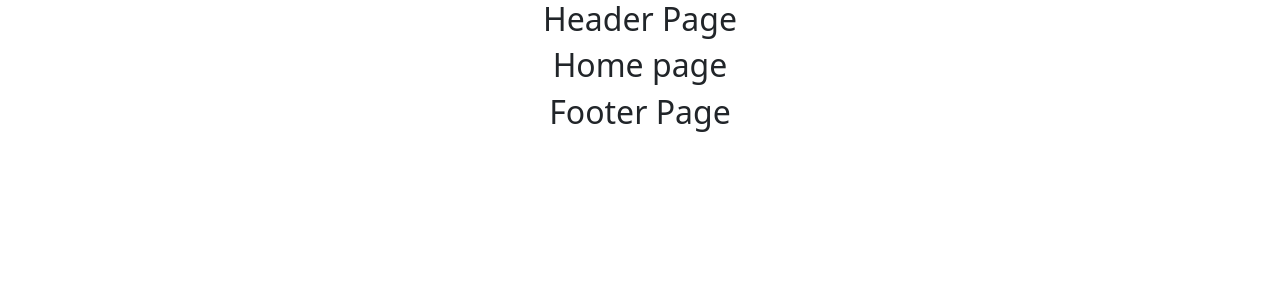
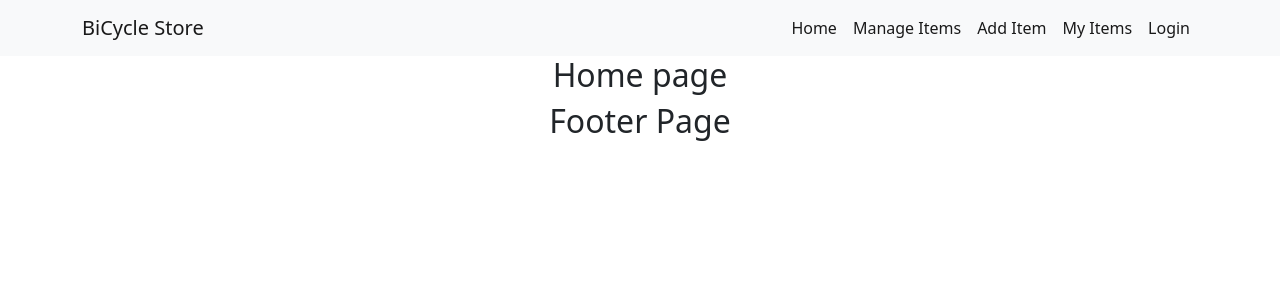
Before and after one commit to Ramash3828/warehouse-client, a React (Create React App) app: page / in a window 1280 px wide. Shown: the top 300 px of the page. Built offline with nearby package versions, Linux system fonts and the light colour scheme.

Commit message:
navbar done

```diff
--- a/public/index.html
+++ b/public/index.html
@@ -46,5 +46,11 @@
 
       To begin the development, run `npm start` or `yarn start`.
       To create a production bundle, use `npm run build` or `yarn build`.
-    --></body>
+    -->
+        <script
+            src="https://cdn.jsdelivr.net/npm/bootstrap@5.0.2/dist/js/bootstrap.bundle.min.js"
+            integrity="sha384-MrcW6ZMFYlzcLA8Nl+NtUVF0sA7MsXsP1UyJoMp4YLEuNSfAP+JcXn/tWtIaxVXM"
+            crossorigin="anonymous"
+        ></script>
+    </body>
 </html>
--- a/src/Components/Header/Header.js
+++ b/src/Components/Header/Header.js
@@ -1,10 +1,78 @@
 import React from "react";
+import { Link, NavLink } from "react-router-dom";
+
 import "./Header.css";
 
 const Header = () => {
     return (
         <div>
-            <h2>Header Page</h2>
+            <nav className="navbar navbar-expand-lg navbar-light bg-light">
+                <div className="container">
+                    <Link className="navbar-brand" to="/">
+                        BiCycle Store
+                    </Link>
+                    <button
+                        className="navbar-toggler"
+                        type="button"
+                        data-bs-toggle="collapse"
+                        data-bs-target="#navbarText"
+                        aria-controls="navbarText"
+                        aria-expanded="false"
+                        aria-label="Toggle navigation"
+                    >
+                        <span className="navbar-toggler-icon"></span>
+                    </button>
+                    <div className="collapse navbar-collapse" id="navbarText">
+                        <ul className="navbar-nav ms-auto mb-2 mb-lg-0">
+                            <li className="nav-item">
+                                <NavLink
+                                    className="nav-link active"
+                                    aria-current="page"
+                                    to="/"
+                                >
+                                    Home
+                                </NavLink>
+                            </li>
+                            <li className="nav-item">
+                                <NavLink
+                                    className="nav-link active"
+                                    aria-current="page"
+                                    to="/manageitems"
+                                >
+                                    Manage Items
+                                </NavLink>
+                            </li>
+                            <li className="nav-item">
+                                <NavLink
+                                    className="nav-link active"
+                                    aria-current="page"
+                                    to="/additem"
+                                >
+                                    Add Item
+                                </NavLink>
+                            </li>
+                            <li className="nav-item">
+                                <NavLink
+                                    className="nav-link active"
+                                    aria-current="page"
+                                    to="/myitems"
+                                >
+                                    My Items
+                                </NavLink>
+                            </li>
+                            <li className="nav-item">
+                                <NavLink
+                                    className="nav-link active"
+                                    aria-current="page"
+                                    to="/login"
+                                >
+                                    Login
+                                </NavLink>
+                            </li>
+                        </ul>
+                    </div>
+                </div>
+            </nav>
         </div>
     );
 };
--- a/src/Components/NootFound/NotFound.js
+++ b/src/Components/NootFound/NotFound.js
@@ -2,8 +2,14 @@ import React from "react";
 
 const NotFound = () => {
     return (
-        <div>
-            <h2>Page Not Found</h2>
+        <div
+            className="d-flex flex-column justify-content-center align-items-center bg-gray"
+            style={{ height: `80vh` }}
+        >
+            <h1 className="d-block" style={{ fontSize: "100px" }}>
+                404
+            </h1>
+            <h1 style={{ fontSize: `50wh` }}>Page Not Found!!!</h1>
         </div>
     );
 };
```
Also changed, not shown: src/Components/Loading/Loading.css (added, +7 -0 lines), src/Components/Loading/Loading.js (added, +13 -0 lines), src/images/Notfound.png (added).
